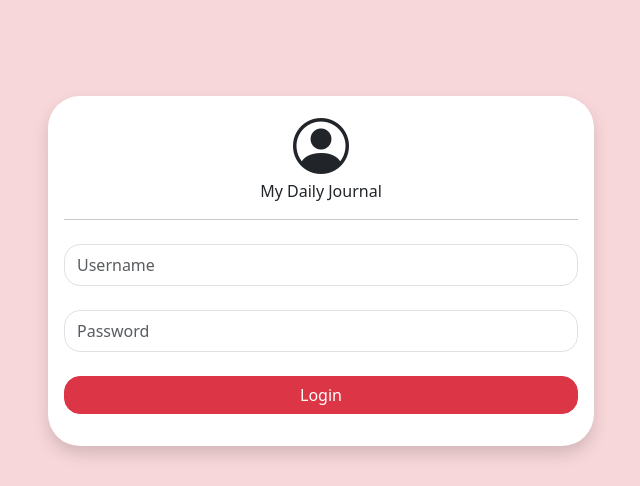
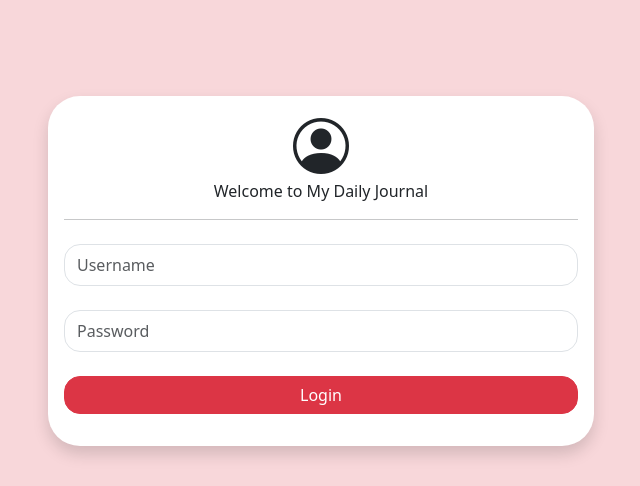
Before and after one commit to xyllaaaa/dailyjournal, a PHP site: page /login.php in a window 1280 px wide. Shown: the top 486 px of the page, without its empty margins (319-959 px from the left). Run offline with PHP 8.4, Linux system fonts and the light colour scheme; a stand-in replaces the project's code that opens the database connection.

Commit message:
ubah judul form login

```diff
--- a/login.php
+++ b/login.php
@@ -87,7 +87,7 @@ if ($_SERVER["REQUEST_METHOD"] == "POST") {
         <div class="card-body">
           <div class="text-center mb-3">
             <i class="bi bi-person-circle h1 display-4"></i>
-            <p>My Daily Journal</p>
+            <p> Welcome to My Daily Journal</p>
             <hr />
           </div>
 
```
